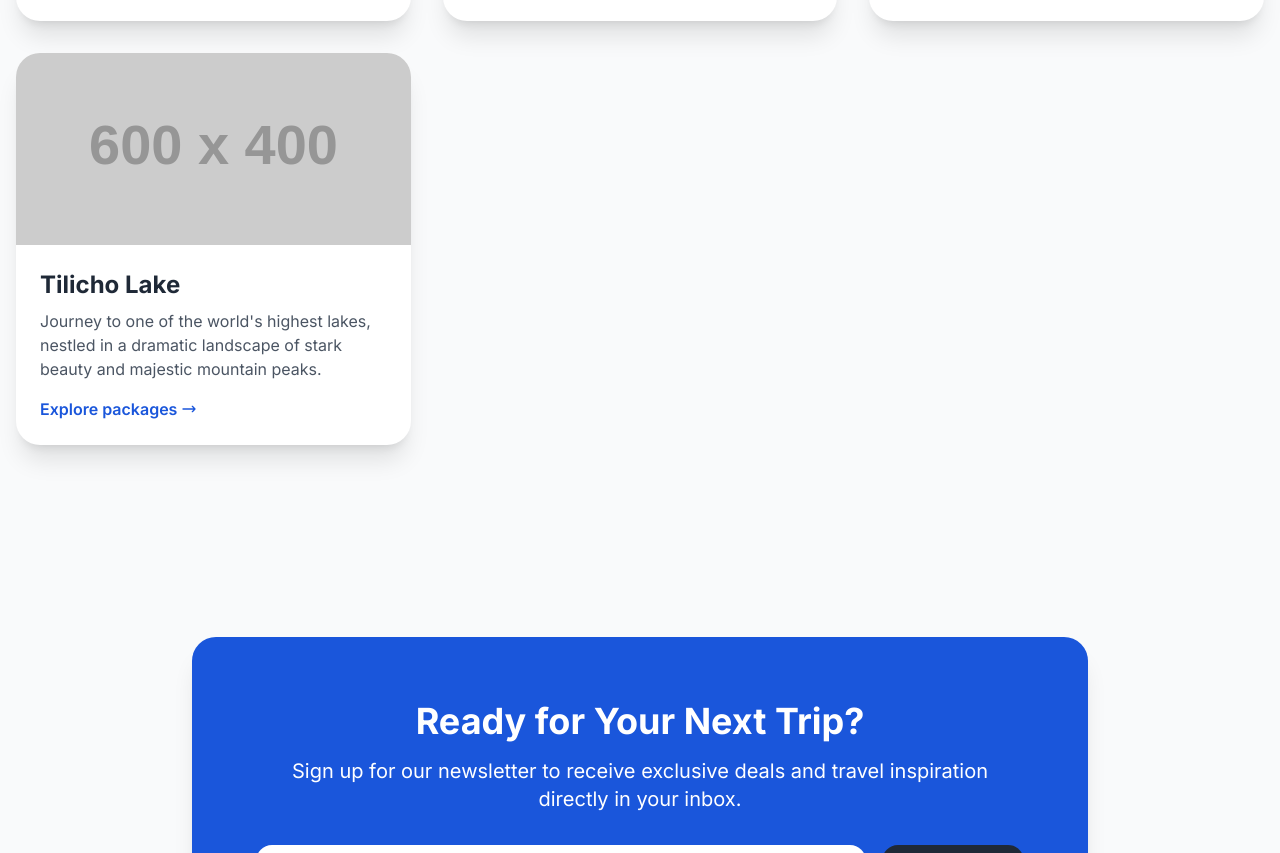
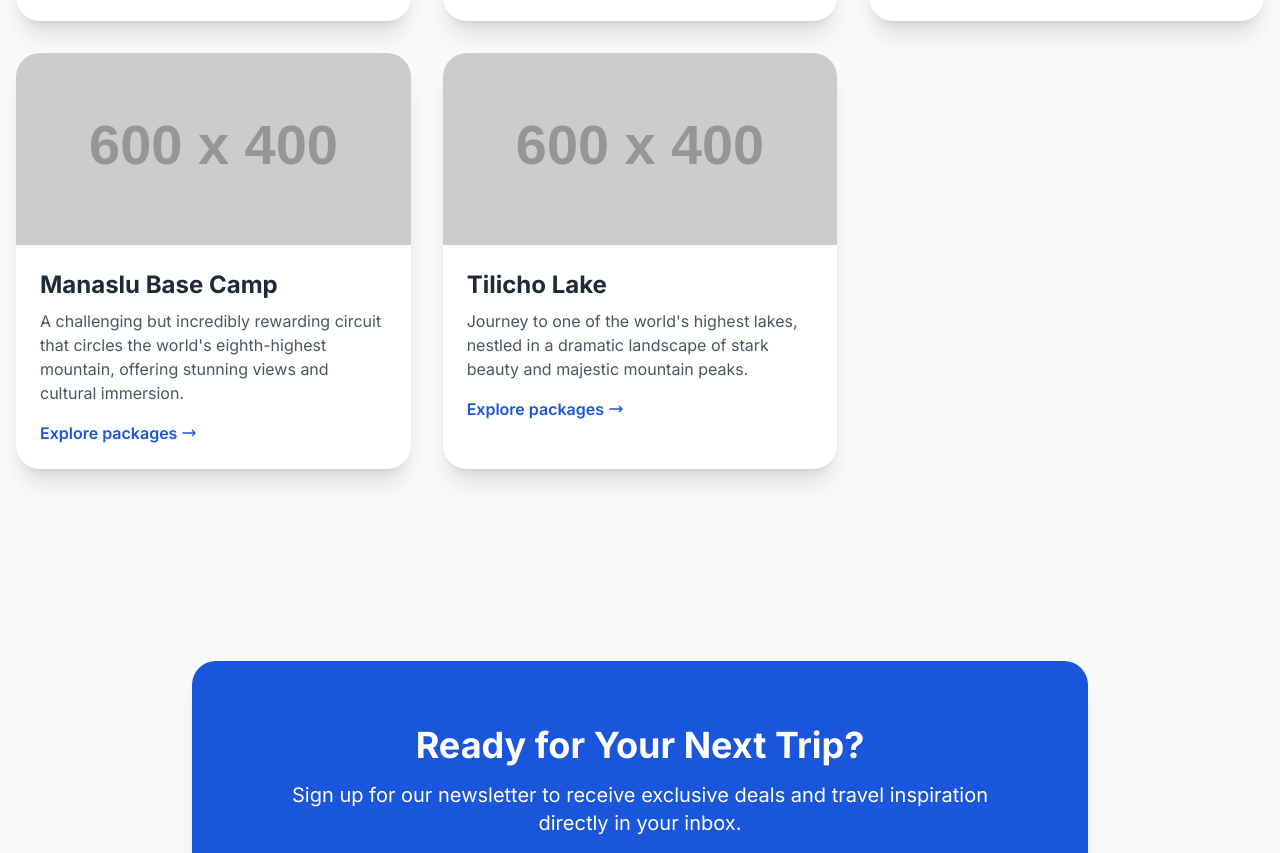
Before and after one commit to biplavacharya/travelwebsite, a plain HTML site: page index.html in a window 1280 px wide. Shown: the part 1379-2232 px from the top of the page. Drawn offline with nearby package versions, Linux system fonts and the light colour scheme; placeholder pictures from the web are drawn by us.

Commit message:
Update index.html

```diff
--- a/index.html
+++ b/index.html
@@ -176,6 +176,21 @@
                     </div>
                 </div>
 
+                <!-- Jhamsikhel Card -->
+                <div class="bg-white rounded-3xl overflow-hidden shadow-xl card-hover transition-transform duration-300 ease-in-out">
+                    <img src="https://placehold.co/600x400/1e40af/ffffff?text=Manaslu+Base+Camp" onerror="this.onerror=null;this.src='https://placehold.co/600x400/1e40af/ffffff?text=Manaslu+Base+Camp';" class="w-full h-48 object-cover">
+                    <div class="p-6">
+                        <h3 class="text-2xl font-bold mb-2">Manaslu Base Camp</h3>
+                        <p class="text-gray-600 mb-4">A challenging but incredibly rewarding circuit that circles the world's eighth-highest mountain, offering stunning views and cultural immersion.</p>
+                        <a href="#" class="inline-flex items-center text-primary font-semibold hover:underline destination-link" data-destination="manaslu">
+                            Explore packages
+                            <svg xmlns="http://www.w3.org/2000/svg" class="h-4 w-4 ml-1" fill="none" viewBox="0 0 24 24" stroke="currentColor" stroke-width="2">
+                                <path stroke-linecap="round" stroke-linejoin="round" d="M17 8l4 4m0 0l-4 4m4-4H3" />
+                            </svg>
+                        </a>
+                    </div>
+                </div>
+
                 <!-- Tilicho Lake Card -->
                 <div class="bg-white rounded-3xl overflow-hidden shadow-xl card-hover transition-transform duration-300 ease-in-out">
                     <img src="https://placehold.co/600x400/1e40af/ffffff?text=Tilicho+Lake" onerror="this.onerror=null;this.src='https://placehold.co/600x400/1e40af/ffffff?text=Tilicho+Lake';" class="w-full h-48 object-cover">
@@ -331,6 +346,12 @@
                     price: '$1,950',
                     image: 'https://placehold.co/1200x800/1e40af/ffffff?text=Tilicho+Lake'
                 }
+                  Jhamsikhel: {
+                    title: 'Everest Base Camp Trek',
+                    description: 'The ultimate adventure for trekkers, this expedition follows in the footsteps of legendary mountaineers. The 12-15 day trek takes you through the heart of the Khumbu region, past Sherpa villages, and culminates at the base of the world’s highest peak, Mount Everest.',
+                    price: '$2,500',
+                    image: 'https://placehold.co/1200x800/1e40af/ffffff?text=Everest+Base+Camp'
+
             };
 
             // Toggle mobile menu visibility
```
